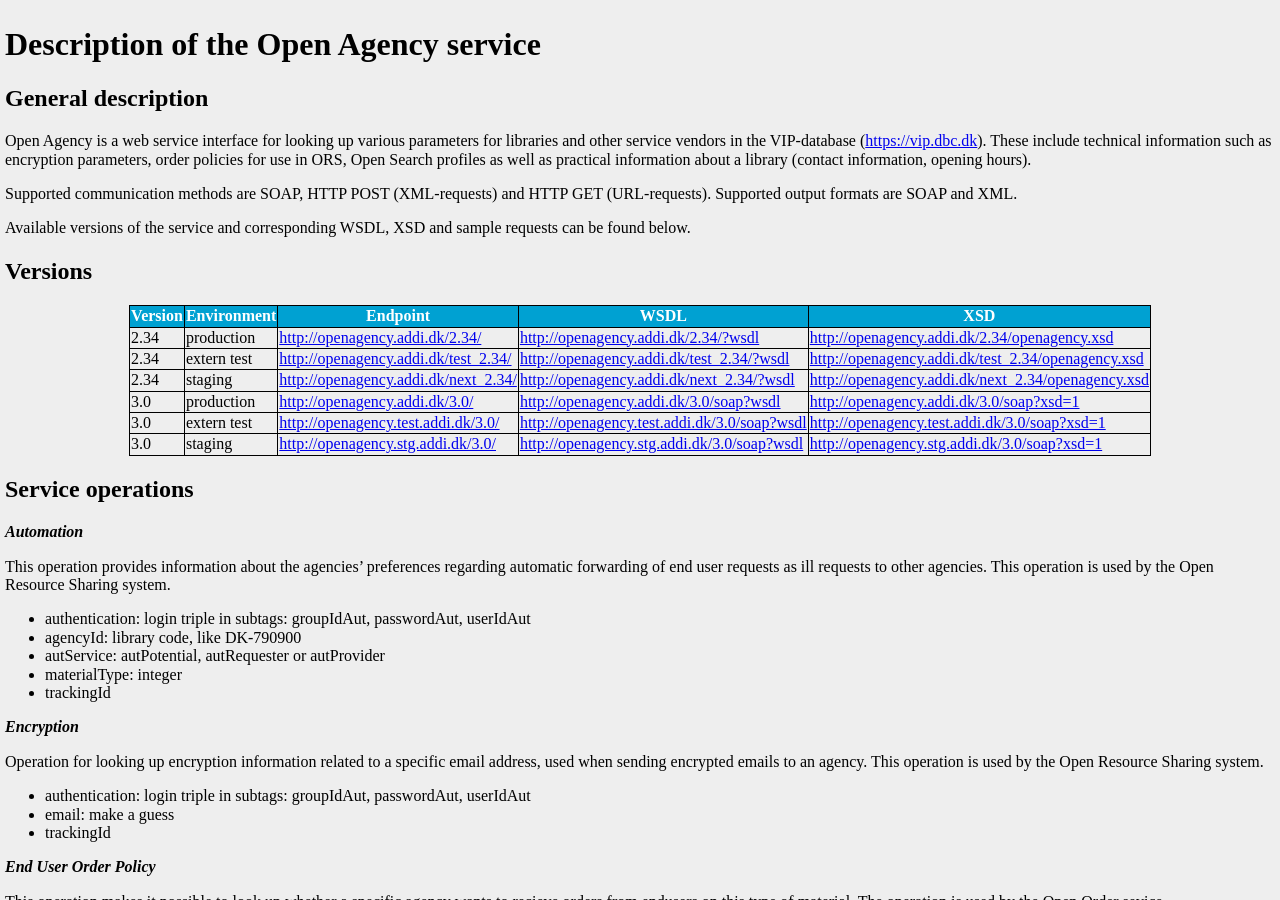
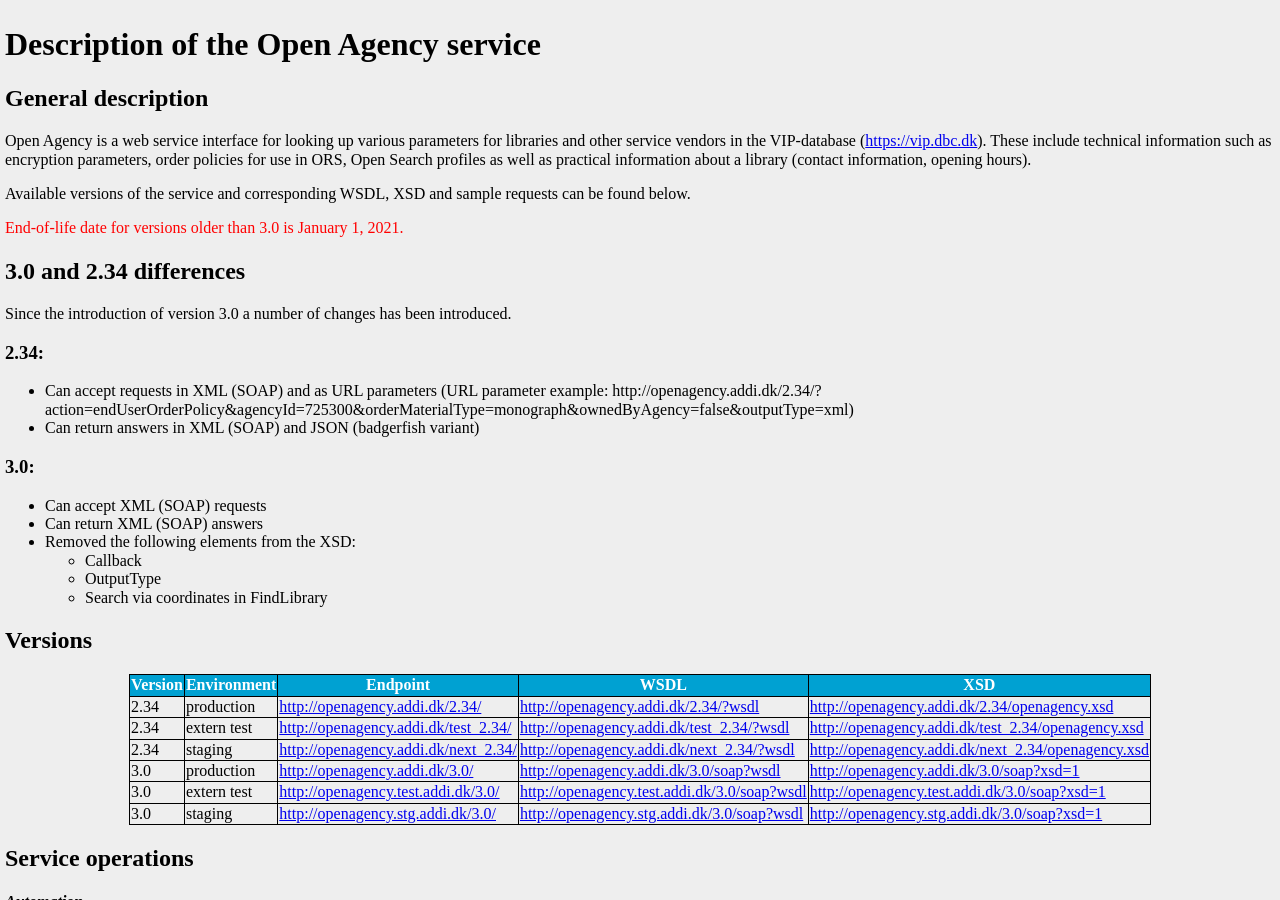
Before and after one commit to DBCDK/dbcdk.github.io, a Jekyll site: the page built from OpenAgency.md, in a window 1280 px wide and 900 px high. Built offline with Jekyll 4.4.1, drawn with Linux system fonts in a browser that asks for light colours; nearby versions of some CDN libraries; our own code applies the rules of GitHub Pages for plain Markdown files.

Commit message:
Updated OpenAgency documentation with 2.34 and 3.0 differences

```diff
--- a/OpenAgency.md
+++ b/OpenAgency.md
@@ -12,11 +12,26 @@
 policies for use in ORS, Open Search profiles as well as practical information
 about a library (contact information, opening hours).
 
-Supported communication methods are SOAP, HTTP POST (XML-requests) and HTTP GET
-(URL-requests). Supported output formats are SOAP and XML.
-
 Available versions of the service and corresponding WSDL, XSD and sample
 requests can be found below.
+
+<span style="color:red">End-of-life date for versions older than 3.0 is January 1, 2021.</span>
+
+## 3.0 and 2.34 differences
+
+Since the introduction of version 3.0 a number of changes has been introduced.
+
+### 2.34:
+* Can accept requests in XML (SOAP) and as URL parameters (URL parameter example: http://openagency.addi.dk/2.34/?action=endUserOrderPolicy&agencyId=725300&orderMaterialType=monograph&ownedByAgency=false&outputType=xml)
+* Can return answers in XML (SOAP) and JSON (badgerfish variant)
+
+### 3.0:
+* Can accept XML (SOAP) requests
+* Can return XML (SOAP) answers
+* Removed the following elements from the XSD:
+  * Callback
+  * OutputType
+  * Search via coordinates in FindLibrary
 
 ## Versions
 
```
